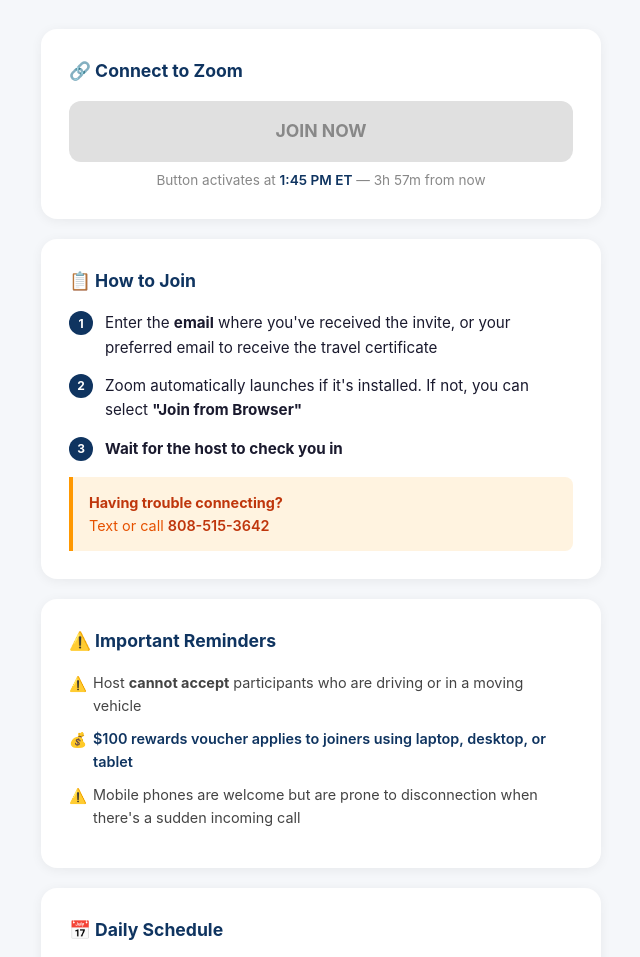
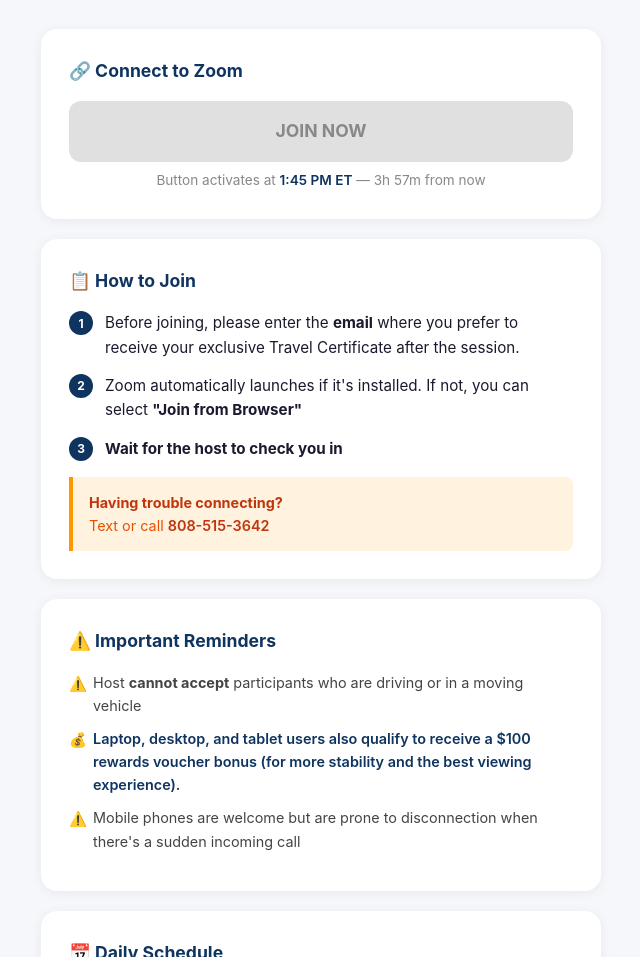
Before and after one commit to aloha-hawaii-tours/travelpresentation-live, a plain HTML site: page index.html in a window 1280 px wide. Shown: the part 98-1055 px from the top of the page, without its empty margins (319-959 px from the left). Drawn offline with Linux system fonts and the light colour scheme.

Commit message:
Update index.html

```diff
--- a/index.html
+++ b/index.html
@@ -286,7 +286,7 @@
         <div class="card">
             <h2>📋 How to Join</h2>
             <ol class="steps">
-                <li>Enter the <strong>email</strong> where you've received the invite, or your preferred email to receive the travel certificate</li>
+                <li>Before joining, please enter the <strong>email</strong> where you prefer to receive your exclusive Travel Certificate after the session.</li>
                 <li>Zoom automatically launches if it's installed. If not, you can select <strong>"Join from Browser"</strong></li>
                 <li><strong>Wait for the host to check you in</strong></li>
             </ol>
@@ -301,7 +301,7 @@
             <h2>⚠️ Important Reminders</h2>
             <ul class="reminders">
                 <li>Host <strong>cannot accept</strong> participants who are driving or in a moving vehicle</li>
-                <li class="highlight">$100 rewards voucher applies to joiners using laptop, desktop, or tablet</li>
+                <li class="highlight">Laptop, desktop, and tablet users also qualify to receive a $100 rewards voucher bonus (for more stability and the best viewing experience).</li>
                 <li>Mobile phones are welcome but are prone to disconnection when there's a sudden incoming call</li>
             </ul>
         </div>
```
